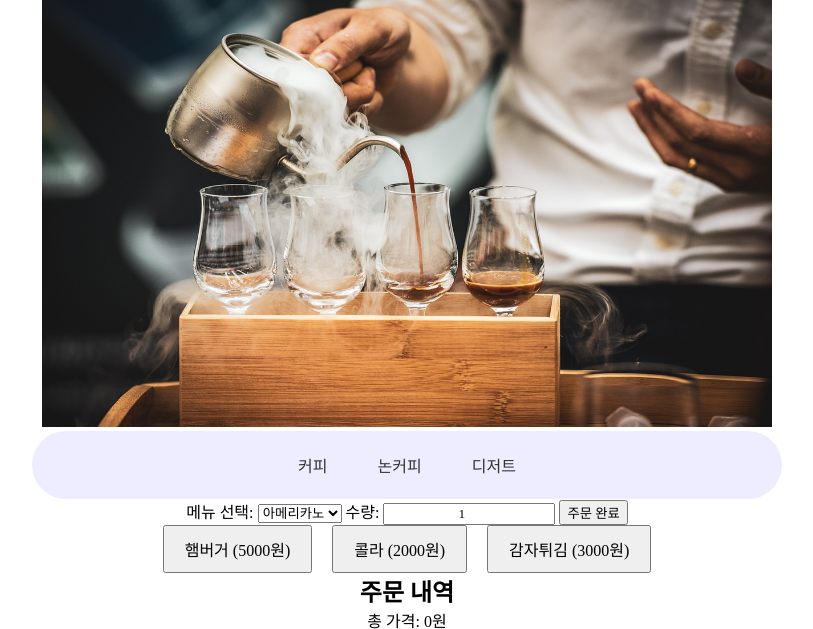
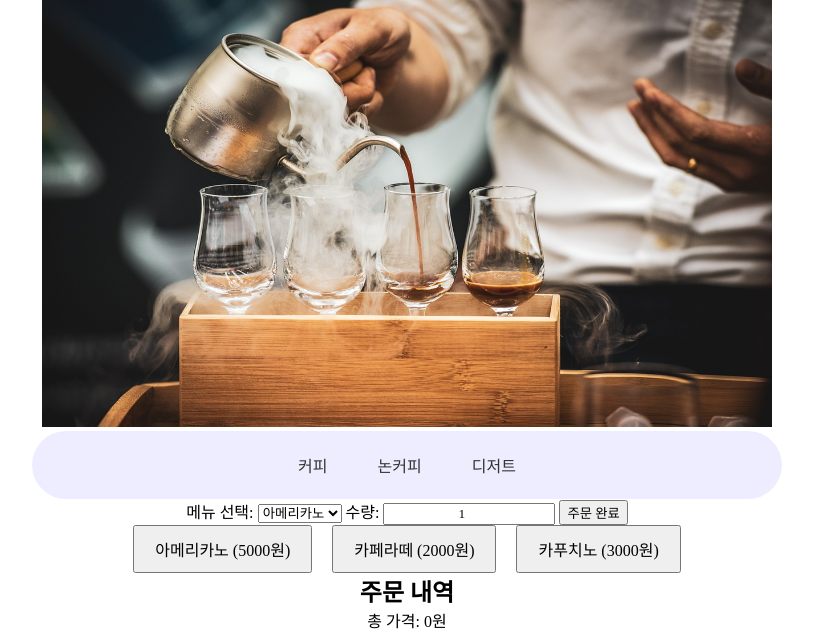
Before and after one commit to elroi773/Kiosk, a plain HTML site: page main.html in a window 1280 px wide. Shown: the top 629 px of the page, without its empty margins (233-1046 px from the left). Drawn offline with Linux system fonts and the light colour scheme; a web font is replaced by a local one.

Commit message:
메뉴 수정

```diff
--- a/main.html
+++ b/main.html
@@ -28,9 +28,9 @@
         <button type="submit">주문 완료</button>
     </form>
     <div class="menu">
-        <button onclick="addToOrder('아메리카노', 5000)">햄버거 (5000원)</button>
-        <button onclick="addToOrder('카페라떼', 2000)">콜라 (2000원)</button>
-        <button onclick="addToOrder('카푸치노', 3000)">감자튀김 (3000원)</button>
+        <button onclick="addToOrder('아메리카노', 5000)">아메리카노 (5000원)</button>
+        <button onclick="addToOrder('카페라떼', 2000)">카페라떼 (2000원)</button>
+        <button onclick="addToOrder('카푸치노', 3000)">카푸치노 (3000원)</button>
     </div>
 
     <h2>주문 내역</h2>
```
